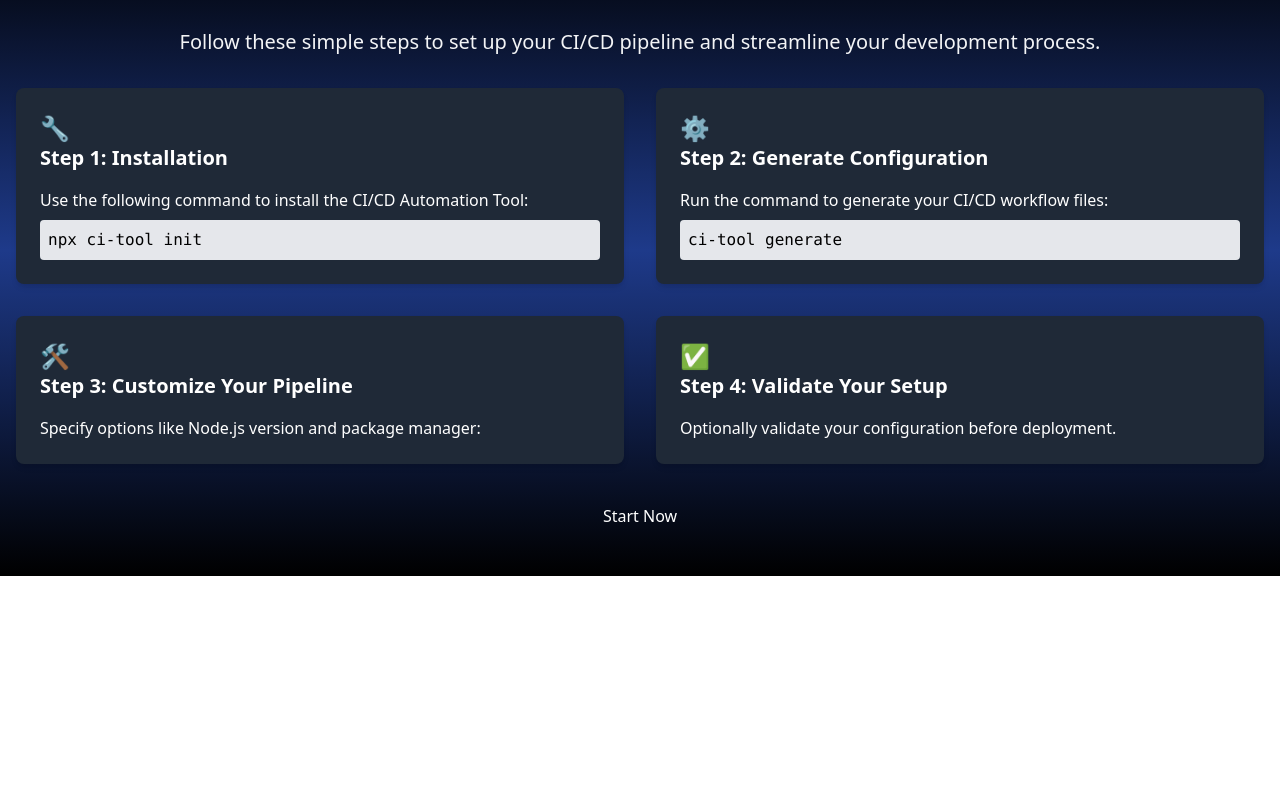
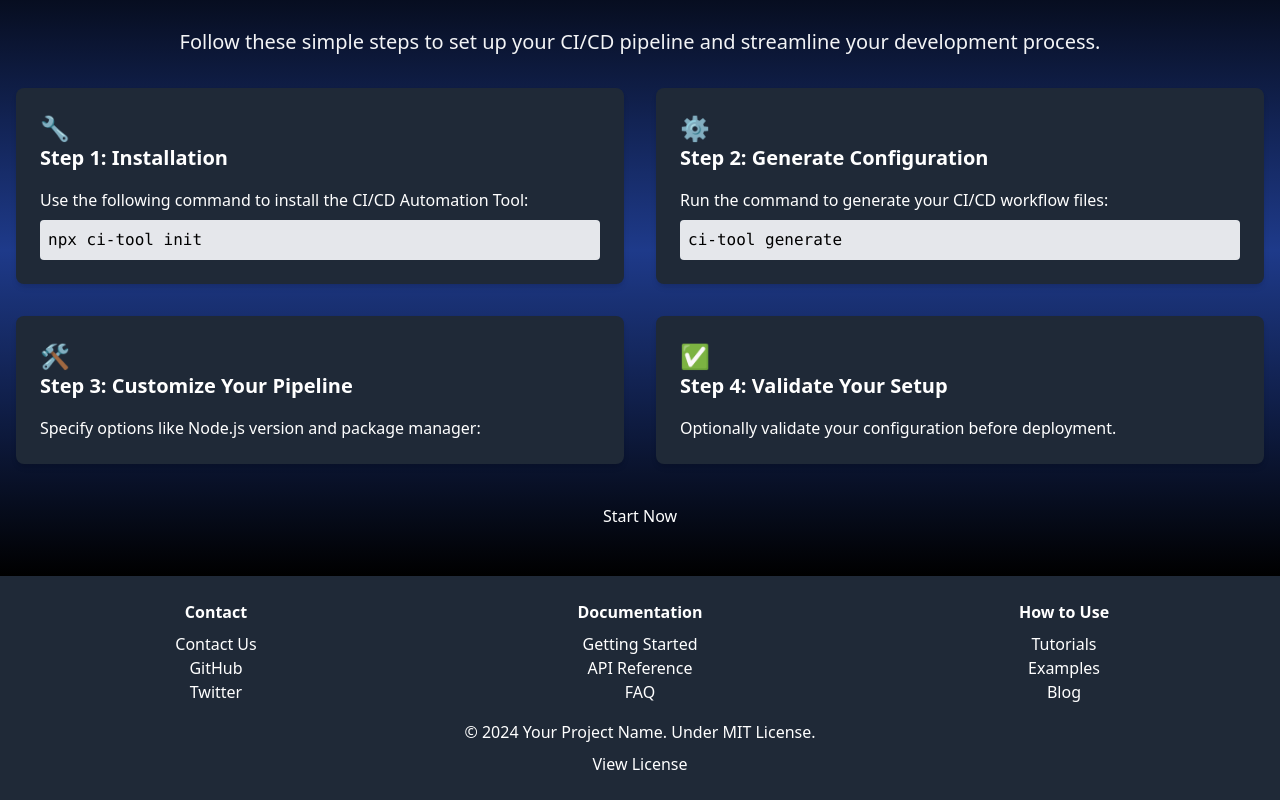
Before and after one commit to Bz14/CI-CD-automation-tool, a React (Vite) app in the folder Web/Webdevelopment/: page / in a window 1280 px wide. Shown: the part 1308-2108 px from the top of the page. Before the commit the page ends 1884 px from the top, so only its background shows below. Built offline with nearby package versions, Linux system fonts and the light colour scheme.

Commit message:
Footer added

```diff
--- a/Web/Webdevelopment/src/App.jsx
+++ b/Web/Webdevelopment/src/App.jsx
@@ -1,4 +1,5 @@
 import Features from "./components/features"
+import Footer from "./components/footer"
 import GettingStarted from "./components/howToUse"
 import Landing from "./components/landing"
 import Navbar from "./components/navbar"
@@ -12,6 +13,7 @@ function App() {
       <Landing/>
       <Features/>
       <GettingStarted/>
+      <Footer/>
     </>
   )
 }
--- a/Web/Webdevelopment/src/components/footer.jsx
+++ b/Web/Webdevelopment/src/components/footer.jsx
@@ -0,0 +1,50 @@
+import React from 'react';
+import { motion } from 'framer-motion';
+
+const Footer = () => {
+  return (
+    <motion.footer
+      className="bg-gray-800 text-white py-6"
+      initial={{ opacity: 0, y: 20 }}
+      animate={{ opacity: 1, y: 0 }}
+      transition={{ duration: 0.5 }}
+    >
+      <div className="container mx-auto px-4">
+        <div className="grid grid-cols-1 md:grid-cols-3 gap-6 mb-4">
+          {/* Contact Column */}
+          <div className="text-center">
+            <h3 className="font-bold mb-2">Contact</h3>
+            <a href="mailto:contact@example.com" className="text-blue-400 hover:underline block">Contact Us</a>
+            <a href="https://github.com/yourusername/yourproject" className="text-blue-400 hover:underline block">GitHub</a>
+            <a href="https://twitter.com/yourproject" className="text-blue-400 hover:underline block">Twitter</a>
+          </div>
+
+          {/* Documentation Column */}
+          <div className="text-center">
+            <h3 className="font-bold mb-2">Documentation</h3>
+            <a href="/docs" className="text-blue-400 hover:underline block">Getting Started</a>
+            <a href="/api" className="text-blue-400 hover:underline block">API Reference</a>
+            <a href="/faq" className="text-blue-400 hover:underline block">FAQ</a>
+          </div>
+
+          {/* Usage Column */}
+          <div className="text-center">
+            <h3 className="font-bold mb-2">How to Use</h3>
+            <a href="/tutorials" className="text-blue-400 hover:underline block">Tutorials</a>
+            <a href="/examples" className="text-blue-400 hover:underline block">Examples</a>
+            <a href="/blog" className="text-blue-400 hover:underline block">Blog</a>
+          </div>
+        </div>
+
+        <div className="text-center">
+          <p className="mb-2">© {new Date().getFullYear()} Your Project Name. Under MIT License.</p>
+          <p>
+            <a href="/license" className="text-blue-400 hover:underline">View License</a>
+          </p>
+        </div>
+      </div>
+    </motion.footer>
+  );
+};
+
+export default Footer;
```
